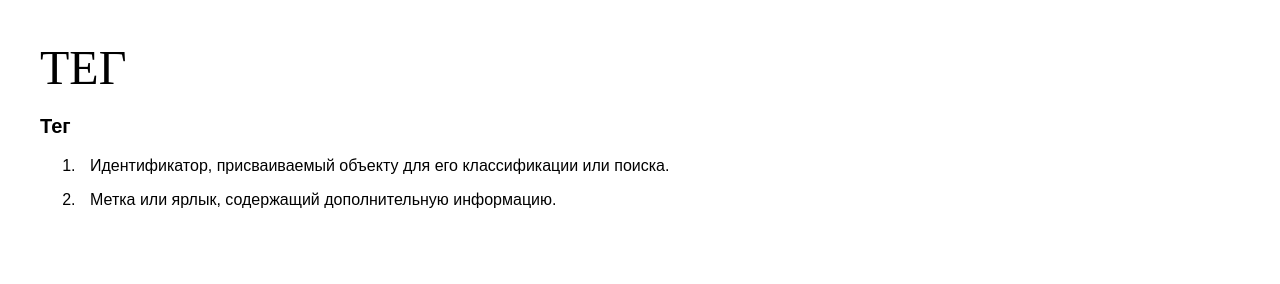
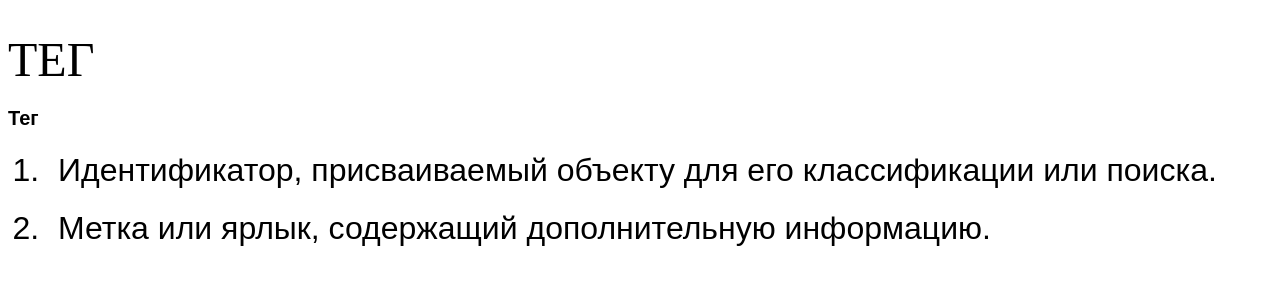
Before and after one commit to AleksandrBorodavkin/HTML, a plain HTML site: page lesson3/3/index.html in a window 1280 px wide. Drawn offline with Linux system fonts and the light colour scheme.

Commit message:
some fix

```diff
--- a/lesson3/1/style.css
+++ b/lesson3/1/style.css
@@ -5,15 +5,15 @@ body {
 
 ol {
     background-color: #edd3d3;
-    padding: 20px;
-    margin: 20px;
+    padding: 1.25rem;
+    margin: 1.25rem;
     color: #fff;
     list-style-position: inside;
 }
 
 li {
-    padding: 10px;
-    margin-bottom: 10px;
+    padding: 0.625rem;
+    margin-bottom: 0.625rem;
 }
 
 li.selected {
@@ -22,6 +22,6 @@ li.selected {
 
 li span {
     background-color: #a34040;
-    padding: 5px 10px;
+    padding: 0.3125rem 0.625rem;
     color: white;
 }
--- a/lesson3/3/style.css
+++ b/lesson3/3/style.css
@@ -1,13 +1,13 @@
 body {
     font-family: sans-serif;
-    background-color: #fff;
-    margin: 40px;
+    /* background-color: #fff; */
+    /* margin: 40px; */
 }
 
 h1 {
     font-family: 'Times New Roman', Times, serif;
-    font-size: 48px;
-    margin-bottom: 20px;
+    font-size: 3rem;
+    margin-bottom: 1.25rem;
     font-weight: normal;
 }
 
@@ -17,8 +17,8 @@ dl {
 
 dt {
     font-weight: bold;
-    font-size: 20px;
-    margin-bottom: 10px;
+    font-size: 1.25rem;
+    margin-bottom: 0.625rem;
 }
 
 dd {
@@ -26,13 +26,13 @@ dd {
 }
 
 ol {
-    margin-left: 20px;
-    padding-left: 20px;
+    margin-left: 1.25rem;
+    padding-left: 1.25rem;
 }
 
 li {
-    font-size: 16px;
+    font-size: 2rem;
     line-height: 1.5;
-    margin-bottom: 10px;
-    padding-left: 10px;
+    margin-bottom: 0.625rem;
+    padding-left: 0.625rem;
 }
```
Also changed, not shown: lesson3/2/style.css (+5 -5 lines), lesson3/1/image.png (added), lesson3/2/image.png (added), lesson3/3/image.png (added).
